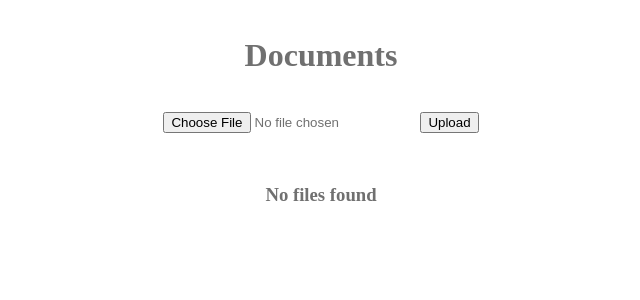
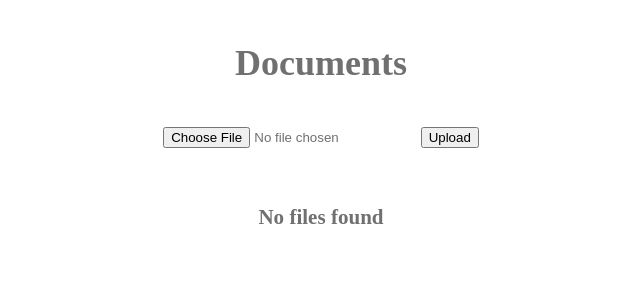
Before and after one commit to spidyshivam/mydocsrepo, a Flask app: template templates/index.html in a window 1280 px wide. Shown: the top 300 px of the page, without its empty margins (319-959 px from the left). Run offline with Flask 3, Linux system fonts and the light colour scheme; the template is opened without the code that fills it, so the values that code supplies are empty.

Commit message:
adding css

```diff
--- a/static/css/main.css
+++ b/static/css/main.css
@@ -1,5 +1,5 @@
 body {
-    font-size: 1.125;
+    font-size: 1.125rem;
     color: #707070;
     margin: 0;
 }
@@ -9,12 +9,23 @@ body {
 .container {
     max-width: 980px;
     margin: 0 auto;
+    width: 90%;
 }
 
 .columns{
     display: flex;
+    flex-direction: row;
     justify-content: space-evenly;
     margin: 1em auto;
+}
+.tr_rows{
+    display: flex;
+    flex-direction: column;
+    align-items: flex-start;
+}
+
+@media (max-width: 600px){
+    .columns{}
 }
 
 
@@ -24,5 +35,6 @@ h1 {
     text-align: center;
 }
 
+
 .container div {
 }
--- a/templates/index.html
+++ b/templates/index.html
@@ -13,7 +13,7 @@
         <div class="columns">
             <h1>Documents</h1>
         </div>
-        <div class="columns flex">
+        <div class="columns">
             <form method="POST" action="/" enctype="multipart/form-data">
                 <input type="file" name="file" />
                 <input type="submit" name="upload" value="Upload" />
@@ -28,7 +28,7 @@
             {% endif %}
             {% endwith %}
         </div>
-        <div class="columns flex">
+        <div class="columns">
             {% if file_info|length < 1 %} <h3>No files found</h3>
                 {% else %}
                 <table>
@@ -38,7 +38,7 @@
                     </tr>
                     {% for file, date_created in file_info.items() %}
                     <tr>
-                        <td><a href="/download/{{ file }}">{{ file }}</a></td>
+                        <td class="tr_rows"><a href="/download/{{ file }}">{{ file }}</a></td>
                         <td>{{ date_created }}</td>
                     </tr>
                     {% endfor %}
```
